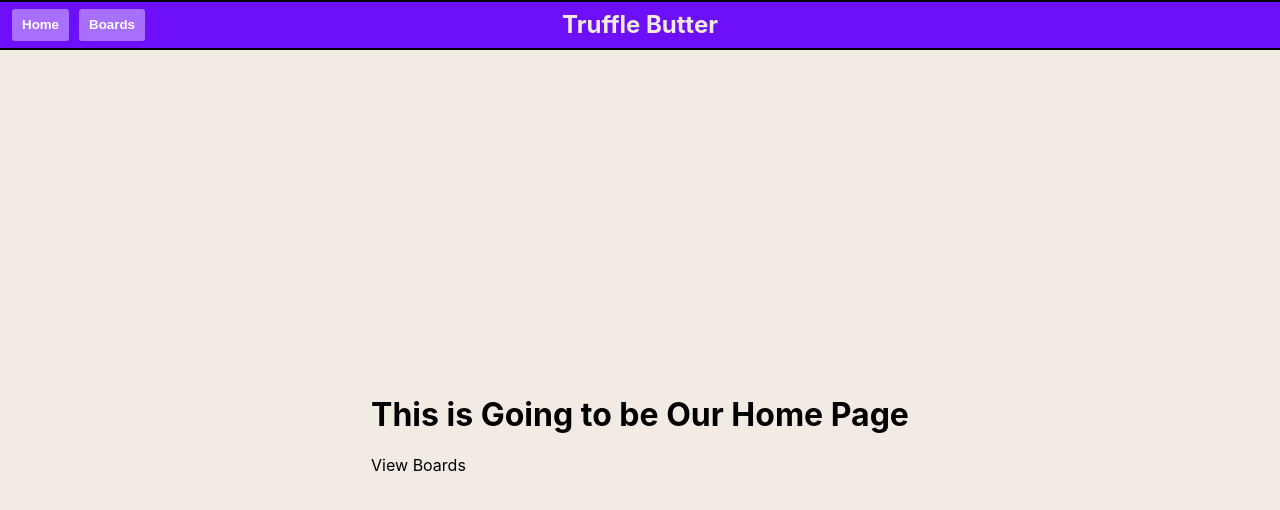
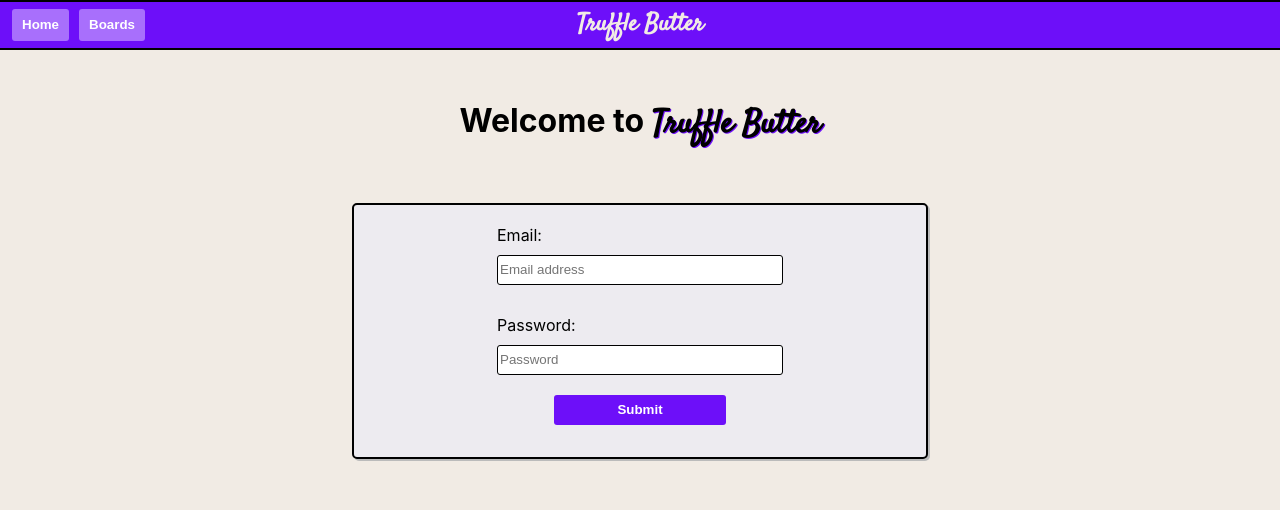
Before and after one commit to tpooch21/truffle, a Next.js app: page / in a window 1280 px wide. Shown: the top 510 px of the page. Built offline with nearby package versions, Linux system fonts and the light colour scheme.

Commit message:
Minor stylistic changes to existing components and addition of Login Form

```diff
--- a/components/Layout/Layout.js
+++ b/components/Layout/Layout.js
@@ -1,8 +1,17 @@
 import styles from "./Layout.module.css";
 import Toolbar from "../Toolbar/Toolbar";
+import Head from "next/head";
 
 const Layout = ({ children }) => (
   <div className={styles.Layout}>
+    <Head>
+      <title>Truffle</title>
+      <link rel="icon" href="/favicon.ico" />
+      <link
+        href="https://fonts.googleapis.com/css2?family=Satisfy&display=swap"
+        rel="stylesheet"
+      />
+    </Head>
     <header className={styles.header}>
       <Toolbar />
     </header>
--- a/components/Layout/Layout.module.css
+++ b/components/Layout/Layout.module.css
@@ -1,14 +1,27 @@
 .Layout {
   max-width: 44rem;
-  margin: auto;
+  margin: 0 auto;
   display: flex;
   flex-flow: column;
-  justify-content: space-between;
+  justify-content: flex-start;
   align-items: center;
+  font-family: inherit;
+}
+
+.Layout h1 {
+  font-family: inherit;
 }
 
 .header {
   width: 100%;
-  margin-bottom: 3rem;
   height: auto;
 }
+
+.main {
+  padding: 5rem 0;
+  flex: 1;
+  display: flex;
+  flex-direction: column;
+  justify-content: center;
+  align-items: center;
+}
--- /dev/null
+++ b/components/LoginForm/LoginForm.js
@@ -0,0 +1,27 @@
+import styles from "./LoginForm.module.css";
+
+const LoginForm = () => (
+  <form className={styles.LoginForm}>
+    <label className={styles.inputLabel} for="email">
+      Email:
+    </label>
+    <input
+      className={styles.email}
+      name="email"
+      type="text"
+      placeholder="Email address"
+    />
+    <label className={styles.inputLabel} for="password">
+      Password:
+    </label>
+    <input
+      className={styles.password}
+      name="password"
+      type="text"
+      placeholder="Password"
+    />
+    <input className={styles.submit} type="submit" />
+  </form>
+);
+
+export default LoginForm;
--- /dev/null
+++ b/components/LoginForm/LoginForm.module.css
@@ -0,0 +1,41 @@
+.LoginForm {
+  width: 36rem;
+  background: #edebf0;
+  box-shadow: 2px 2px #bbb;
+  border-radius: 5px;
+  display: flex;
+  flex-flow: column;
+  height: 16rem;
+  border: 2px solid black;
+  margin-top: 2rem;
+}
+
+.inputLabel {
+  font-size: 16px;
+  width: 50%;
+  margin: 20px auto 0;
+}
+
+.email,
+.password {
+  width: 50%;
+  height: 30px;
+  margin: 10px auto;
+  border: 1px solid black;
+  border-radius: 3px;
+}
+
+.submit {
+  width: 30%;
+  height: 30px;
+  margin: 10px auto;
+  background: #6d0ff9;
+  color: white;
+  border: none;
+  border-radius: 3px;
+  font-weight: 700;
+  cursor: pointer;
+}
+
+.submit:hover {
+}
--- a/components/Toolbar/Toolbar.module.css
+++ b/components/Toolbar/Toolbar.module.css
@@ -29,6 +29,7 @@
   padding: 5px 0;
   width: 33%;
   text-align: center;
+  font-family: "Satisfy", cursive;
 }
 
 .Toolbar button {
@@ -46,6 +47,10 @@
   padding: 2px 10px;
 }
 
+.Toolbar button:hover {
+  background: hsla(0, 0%, 100%, 0.2);
+}
+
 .Toolbar a {
   height: 85%;
 }
--- /dev/null
+++ b/containers/HomeContainer/HomeContainer.js
@@ -0,0 +1,13 @@
+import styles from "./HomeContainer.module.css";
+import LoginForm from "../../components/LoginForm/LoginForm";
+
+const HomeContainer = () => (
+  <div className={styles.HomeContainer}>
+    <h1>
+      Welcome to <span>Truffle Butter</span>
+    </h1>
+    <LoginForm />
+  </div>
+);
+
+export default HomeContainer;
--- /dev/null
+++ b/containers/HomeContainer/HomeContainer.module.css
@@ -0,0 +1,11 @@
+.HomeContainer {
+  display: flex;
+  flex-flow: column;
+  justify-content: flex-start;
+  align-items: center;
+}
+
+.HomeContainer span {
+  font-family: "Satisfy", cursive;
+  text-shadow: 1px 1px #6d0ff9;
+}
--- a/pages/index.js
+++ b/pages/index.js
@@ -2,20 +2,13 @@ import Head from "next/head";
 import Link from "next/link";
 import styles from "../styles/Home.module.css";
 import Layout from "../components/Layout/Layout";
+import HomeContainer from "../containers/HomeContainer/HomeContainer";
 
 export default function Home() {
   return (
     <div className={styles.container}>
-      <Head>
-        <title>Truffle</title>
-        <link rel="icon" href="/favicon.ico" />
-      </Head>
-
       <Layout>
-        <h1>This is Going to be Our Home Page</h1>
-        <Link href="/boards">
-          <a>View Boards</a>
-        </Link>
+        <HomeContainer />
       </Layout>
     </div>
   );
--- a/styles/Home.module.css
+++ b/styles/Home.module.css
@@ -7,113 +7,6 @@
   align-items: flex-start;
 }
 
-.main {
-  padding: 5rem 0;
-  flex: 1;
-  display: flex;
-  flex-direction: column;
-  justify-content: center;
-  align-items: center;
-}
-
-.footer {
-  width: 100%;
-  height: 100px;
-  border-top: 1px solid #eaeaea;
-  display: flex;
-  justify-content: center;
-  align-items: center;
-}
-
-.footer img {
-  margin-left: 0.5rem;
-}
-
-.footer a {
-  display: flex;
-  justify-content: center;
-  align-items: center;
-}
-
-.title a {
-  color: #0070f3;
-  text-decoration: none;
-}
-
-.title a:hover,
-.title a:focus,
-.title a:active {
-  text-decoration: underline;
-}
-
-.title {
-  margin: 0;
-  line-height: 1.15;
-  font-size: 4rem;
-}
-
-.title,
-.description {
-  text-align: center;
-}
-
-.description {
-  line-height: 1.5;
-  font-size: 1.5rem;
-}
-
-.code {
-  background: #fafafa;
-  border-radius: 5px;
-  padding: 0.75rem;
-  font-size: 1.1rem;
-  font-family: Menlo, Monaco, Lucida Console, Liberation Mono, DejaVu Sans Mono,
-    Bitstream Vera Sans Mono, Courier New, monospace;
-}
-
-.grid {
-  display: flex;
-  align-items: center;
-  justify-content: center;
-  flex-wrap: wrap;
-  max-width: 800px;
-  margin-top: 3rem;
-}
-
-.card {
-  margin: 1rem;
-  flex-basis: 45%;
-  padding: 1.5rem;
-  text-align: left;
-  color: inherit;
-  text-decoration: none;
-  border: 1px solid #eaeaea;
-  border-radius: 10px;
-  transition: color 0.15s ease, border-color 0.15s ease;
-}
-
-.card:hover,
-.card:focus,
-.card:active {
-  color: #0070f3;
-  border-color: #0070f3;
-}
-
-.card h3 {
-  margin: 0 0 1rem 0;
-  font-size: 1.5rem;
-}
-
-.card p {
-  margin: 0;
-  font-size: 1.25rem;
-  line-height: 1.5;
-}
-
-.logo {
-  height: 1em;
-}
-
 @media (max-width: 600px) {
   .grid {
     width: 100%;
```
